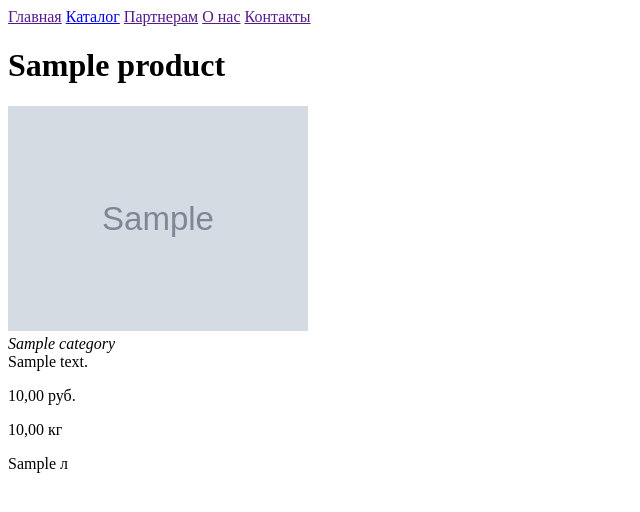
After one commit to IT-solutions-django/TomikoGroup, a Django app: a page that uses templates/base.html in a window 1280 px wide. The commit adds this page. Shown: the top 512 px of the page, without its empty margins (0-640 px from the left). Run offline with Django 5.2, Linux system fonts and the light colour scheme; tables that the repository leaves empty hold one stand-in row (values such as "Sample post"); grey boxes marked "Sample" are stand-in pictures.

Commit message:
Add slug field to products and categories. Add product page

```diff
--- a/TomikoGroup/settings.py
+++ b/TomikoGroup/settings.py
@@ -62,7 +62,7 @@ ROOT_URLCONF = 'TomikoGroup.urls'
 TEMPLATES = [
     {
         'BACKEND': 'django.template.backends.django.DjangoTemplates',
-        'DIRS': [],
+        'DIRS': [BASE_DIR / "templates"],
         'APP_DIRS': True,
         'OPTIONS': {
             'context_processors': [
--- a/products/admin.py
+++ b/products/admin.py
@@ -20,12 +20,14 @@ class ProductAdmin(admin.ModelAdmin):
     inlines = [
         ProductPhotoInline,
     ]
+    prepopulated_fields = {'slug': ('title',)}
 
 
 @admin.register(Category)
 class CategoryAdmin(admin.ModelAdmin):
     list_display = ['title']
     search_fields = ['title']
+    prepopulated_fields = {'slug': ('title',)}
 
 
 @admin.register(Brand)
--- a/products/models.py
+++ b/products/models.py
@@ -5,6 +5,8 @@ from PIL import Image
 from io import BytesIO
 from django.core.files.uploadedfile import InMemoryUploadedFile
 import os
+
+from django.urls import reverse
 
 
 class Brand(models.Model):
@@ -20,6 +22,7 @@ class Brand(models.Model):
 
 class Category(models.Model):
     title = models.CharField('Название', max_length=80, null=False, unique=True)
+    slug = models.SlugField('Слаг')
 
     class Meta:
         verbose_name = 'категория'
@@ -42,6 +45,7 @@ class Product(models.Model):
     price = models.DecimalField('Цена', decimal_places=2, max_digits=10,
                                 validators=[MinValueValidator(Decimal(0), 'Цена не может быть отрицательной')])
     created_at = models.DateTimeField('Дата создания', auto_now_add=True)
+    slug = models.SlugField('Слаг')
 
     class Meta:
         verbose_name = 'товар'
@@ -49,6 +53,9 @@ class Product(models.Model):
 
     def __str__(self) -> str:
         return f'{self.title}'
+
+    def get_absolute_url(self):
+        return reverse('products:product', args=(self.slug,))
 
 
 class ProductPhoto(models.Model):
--- /dev/null
+++ b/products/templates/products/product.html
@@ -0,0 +1,40 @@
+{% extends 'base.html' %}
+{% load static %}
+
+{% block content %}
+<div>
+    <h1>{{ product.title }}</h1>
+
+    <div>
+        <div>
+            {% for photo in product.photos.all %}
+                <div>
+                    <img style="max-width: 300px;" src="{{ photo.image.url }}" alt="Фото товара">
+                </div>
+            {% endfor %}
+            <div>
+                <div>
+                    <i>{{ product.category.title }}</i>
+                </div>
+                <div>
+                    {{ product.description }}
+                </div>
+                <div>
+                    <p>{{ product.price }} руб.</p>
+                </div>
+                {% if product.weight %}
+                    <div>
+                        <p>{{ product.weight }} кг</p>
+                    </div>
+                {% endif %}
+                {% if product.volume %}
+                    <div>
+                        <p>{{ product.volume }} л</p>
+                    </div>
+                {% endif %}
+            </div>
+        </div>
+    </div>
+
+</div>
+{% endblock %}
--- a/products/urls.py
+++ b/products/urls.py
@@ -7,4 +7,5 @@ app_name = 'products'
 
 urlpatterns = [
     path('catalog', CatalogView.as_view(), name='catalog'),
+    path('doctor/<slug:product_slug>/', ProductView.as_view(), name='product')
 ]
--- a/products/views.py
+++ b/products/views.py
@@ -38,3 +38,14 @@ class CatalogView(View):
             'products': products,
         }
         return render(request, self.template_name, context)
+
+
+class ProductView(View):
+    template_name = 'products/product.html'
+
+    def get(self, request, product_slug: str):
+        product = Product.objects.get(slug=product_slug)
+        context = {
+            'product': product,
+        }
+        return render(request, self.template_name, context)
--- /dev/null
+++ b/templates/base.html
@@ -0,0 +1,25 @@
+{% load static %}
+<!doctype html>
+<html lang=en>
+
+<head>
+    <meta charset=UTF-8>
+    <meta name=viewport content="width=device-width,initial-scale=1">
+    <title>{% block title %}{% endblock title %}</title>
+    {% block script %}
+    {% endblock script %}
+</head>
+
+<body>
+    <div>
+        <a href="">Главная</a>
+        <a href="{% url 'products:catalog' %}">Каталог</a>
+        <a href="">Партнерам</a>
+        <a href="">О нас</a>
+        <a href="">Контакты</a>
+    </div>
+    {% block content %}
+    {% endblock %}
+</body>
+
+</html>
```
Also changed, not shown: products/templates/products/catalog.html (+6 -1 lines), products/migrations/0007_category_slug_product_slug.py (added).
